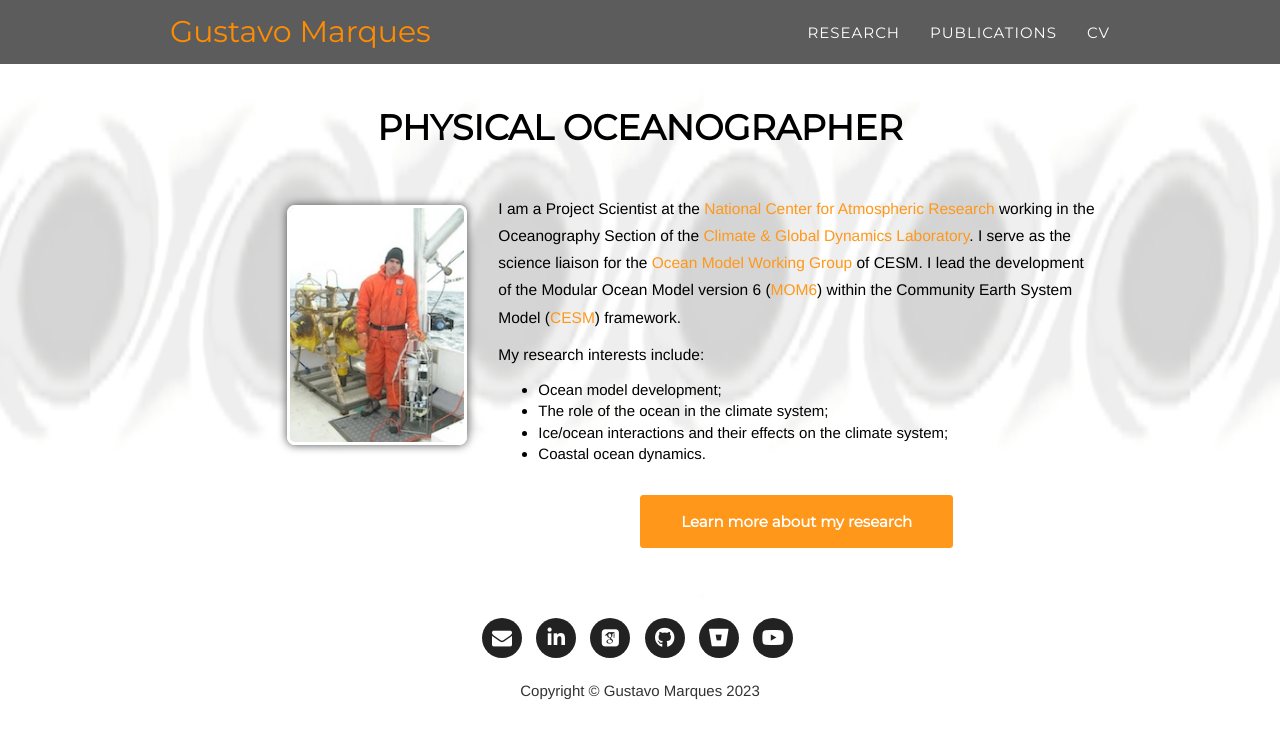
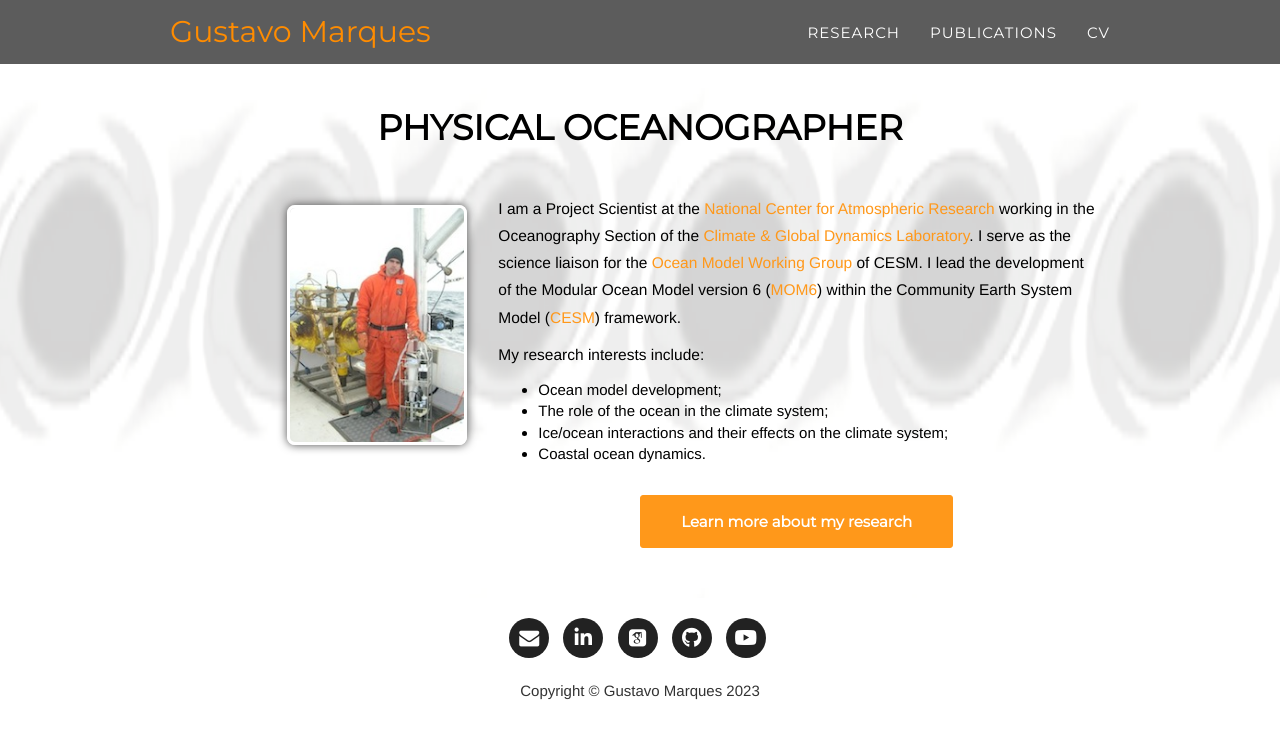
Before and after one commit to gustavo-marques/gustavo-marques.github.io, a Jekyll site: the page built from index.html, in a window 1280 px wide. Shown: the top 739 px of the page. Built offline with Jekyll 4.4.1, drawn with Linux system fonts in a browser that asks for light colours; nearby versions of some CDN libraries; some web fonts are replaced.

Commit message:
Comment bitbucket

```diff
--- a/_includes/footer.html
+++ b/_includes/footer.html
@@ -14,7 +14,7 @@
 				<li><a href="http://github.com/gustavo-marques"><i class="fa fa-github"></i></a>
 				</li>
 
-				<li><a href="http://bitbucket.org/gustavo-marques"><i class="fa fa-bitbucket"></i></a></li>
+				<!--<li><a href="http://bitbucket.org/gustavo-marques"><i class="fa fa-bitbucket"></i></a></li>-->
 
 				<li><a href="https://www.youtube.com/channel/UCRUHGdzRCCL746sNBpc9oOA/videos"><i class="fa fa-youtube"></i></a></li>
 
```
